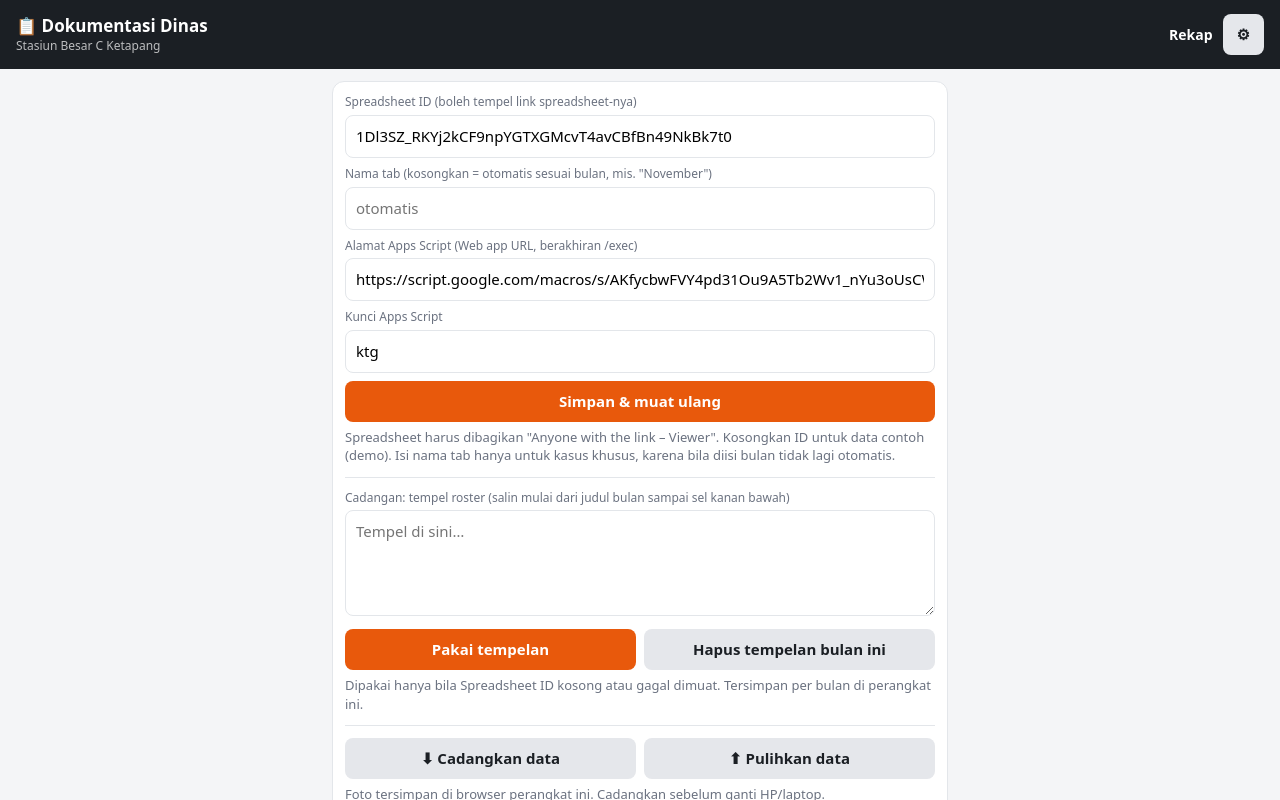
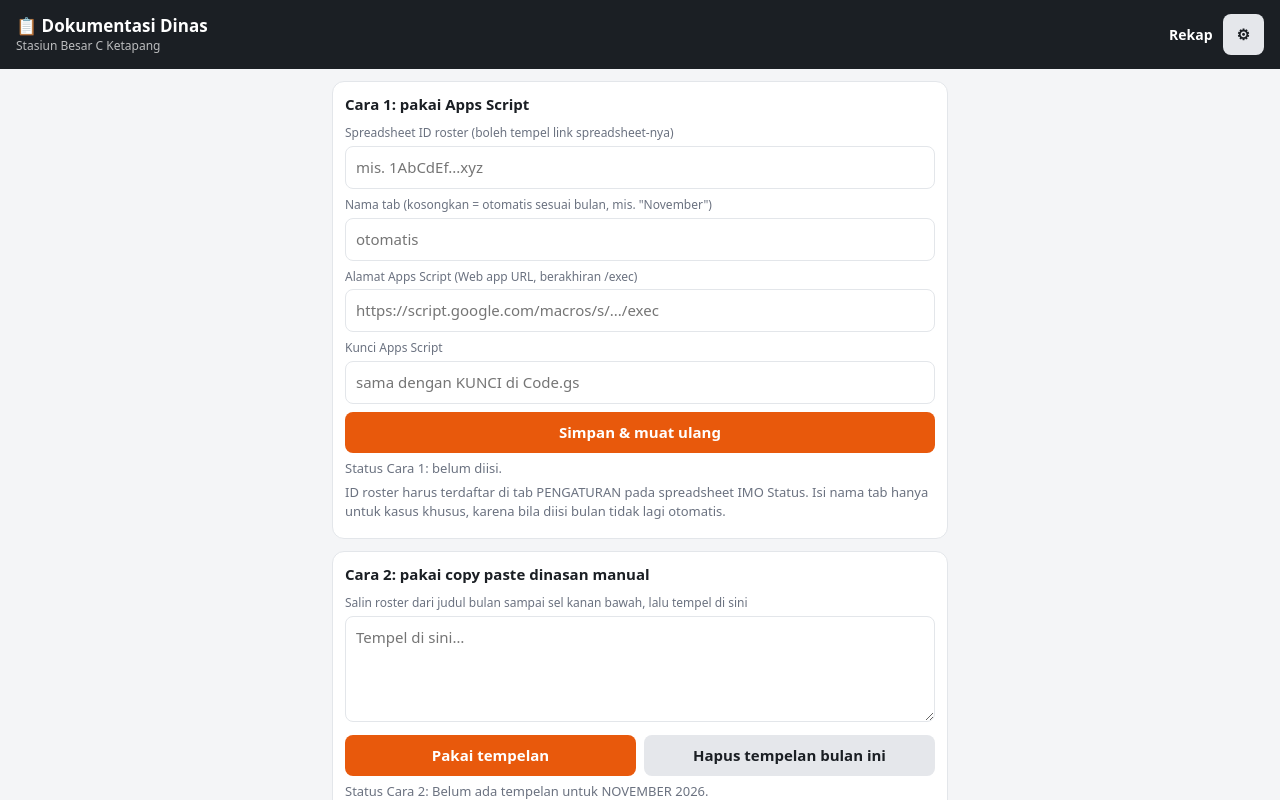
Before and after one commit to catkaujungtimur/imo, a plain HTML site: page index.html in a window 1280 px wide. Both pictures are taken after a click on the button "⚙︎". Shown: the top 800 px of the page. Drawn offline with nearby package versions, Linux system fonts and the light colour scheme; no server answers.

Commit message:
Update index.html

```diff
--- a/index.html
+++ b/index.html
@@ -1,3 +1,4 @@
+
 <!doctype html>
 <html lang="id">
 <head>
@@ -40,6 +41,9 @@ dialog::backdrop{background:rgba(0,0,0,.5)}
 .slot .a{display:flex;gap:8px;margin-top:6px}
 input[type=file]{display:none}
 .hide{display:none}
+.card h3{margin:0 0 10px;font-size:15px;display:flex;align-items:center;gap:8px;flex-wrap:wrap}
+.card.active{border-color:var(--pr);box-shadow:0 0 0 1px var(--pr)}
+.badge{font-size:11px;font-weight:600;background:var(--pr);color:#fff;border-radius:99px;padding:2px 8px}
 header small{display:block;font-weight:400;font-size:12px;opacity:.7}
 header a{color:#fff;text-decoration:none;font-weight:600;margin-right:10px;font-size:14px}
 body.rk main{max-width:none}
@@ -64,8 +68,10 @@ body.rk main{max-width:none}
 <header><h1>📋 Dokumentasi Dinas<small id="stn"></small></h1><div><a id="lnkRekap" href="#rekap">Rekap</a><button class="sec" id="gear">⚙︎</button></div></header>
 <main>
 
-<div class="card hide" id="settings">
-  <label class="l">Spreadsheet ID (boleh tempel link spreadsheet-nya)</label>
+<div class="hide" id="settings">
+  <div class="card" id="box1">
+    <h3>Cara 1: pakai Apps Script <span class="badge hide" id="b1">sedang dipakai</span></h3>
+    <label class="l">Spreadsheet ID roster (boleh tempel link spreadsheet-nya)</label>
     <input type="text" id="ssId" placeholder="mis. 1AbCdEf...xyz">
     <label class="l" style="margin-top:8px">Nama tab (kosongkan = otomatis sesuai bulan, mis. "November")</label>
     <input type="text" id="ssTab" placeholder="otomatis">
@@ -73,24 +79,29 @@ body.rk main{max-width:none}
     <input type="text" id="scUrl" placeholder="https://script.google.com/macros/s/.../exec">
     <label class="l" style="margin-top:8px">Kunci Apps Script</label>
     <input type="text" id="scKey" placeholder="sama dengan KUNCI di Code.gs">
-  <div class="row" style="margin-top:8px">
-    <button id="saveCfg">Simpan &amp; muat ulang</button>
+    <div class="row" style="margin-top:8px"><button id="saveCfg">Simpan &amp; muat ulang</button></div>
+    <div class="msg" id="c1msg"></div>
+    <div class="msg">ID roster harus terdaftar di tab PENGATURAN pada spreadsheet IMO Status. Isi nama tab hanya untuk kasus khusus, karena bila diisi bulan tidak lagi otomatis.</div>
   </div>
-  <div class="msg">Spreadsheet harus dibagikan "Anyone with the link – Viewer". Kosongkan ID untuk data contoh (demo). Isi nama tab hanya untuk kasus khusus, karena bila diisi bulan tidak lagi otomatis.</div>
-  <hr style="border:0;border-top:1px solid var(--bd);margin:12px 0">
-  <label class="l">Cadangan: tempel roster (salin mulai dari judul bulan sampai sel kanan bawah)</label>
+  <div class="card" id="box2">
+    <h3>Cara 2: pakai copy paste dinasan manual <span class="badge hide" id="b2">sedang dipakai</span></h3>
+    <label class="l">Salin roster dari judul bulan sampai sel kanan bawah, lalu tempel di sini</label>
     <textarea id="pasteBox" rows="4" placeholder="Tempel di sini…" style="width:100%;padding:10px;border:1px solid var(--bd);border-radius:8px;font:inherit"></textarea>
     <div class="row" style="margin-top:8px">
       <button id="pasteUse">Pakai tempelan</button>
       <button class="sec" id="pasteDel">Hapus tempelan bulan ini</button>
     </div>
-  <div class="msg" id="pasteMsg">Dipakai hanya bila Spreadsheet ID kosong atau gagal dimuat. Tersimpan per bulan di perangkat ini.</div>
-  <hr style="border:0;border-top:1px solid var(--bd);margin:12px 0">
+    <div class="msg" id="pasteMsg"></div>
+    <div class="msg">Tersimpan per bulan di perangkat ini. Dipakai bila Cara 1 belum diisi atau sedang tidak tersambung.</div>
+  </div>
+  <div class="card" id="box3">
+    <h3>Cadangan data foto</h3>
     <div class="row">
       <button class="sec" id="bkp">⬇︎ Cadangkan data</button>
       <label class="btn sec">⬆︎ Pulihkan data<input type="file" id="rst" accept=".json,application/json"></label>
     </div>
     <div class="msg">Foto tersimpan di browser perangkat ini. Cadangkan sebelum ganti HP/laptop.</div>
+  </div>
 </div>
 
 <div class="card">
@@ -118,9 +129,9 @@ body.rk main{max-width:none}
 /* Bagian ini khas satu stasiun. Stasiun lain cukup menyalin web ini lalu mengganti CONFIG dan kamus kode di bawahnya. */
 const CONFIG = {
   stasiun: "Stasiun Besar C Ketapang",
-  spreadsheetId: "1Dl3SZ_RKYj2kCF9npYGTXGMcvT4avCBfBn49NkBk7t0",   // ID spreadsheet roster (ganti tiap tahun, atau lewat ⚙︎)
-  scriptUrl: "https://script.google.com/macros/s/AKfycbwFVY4pd31Ou9A5Tb2Wv1_nYu3oUsCWmY-lEl6hXp7PmR4A3C_dVhZuD-4GndFBKOo/exec",       // alamat Web app Apps Script (berakhiran /exec)
-  kunci: "ktg"            // sama dengan KUNCI di Code.gs
+  spreadsheetId: "",   // ID spreadsheet roster (ganti tiap tahun, atau lewat ⚙︎)
+  scriptUrl: "",       // alamat Web app Apps Script (berakhiran /exec)
+  kunci: ""            // sama dengan KUNCI di Code.gs
 };
 const DEFAULT_ID = CONFIG.spreadsheetId;
 
@@ -243,23 +254,6 @@ const pasteKey=(y,m)=>"paste|"+y+"-"+m;
 const BULANTITLE=BULAN.map(b=>b[0]+b.slice(1).toLowerCase());
 const getId=()=>LS("ssId")||DEFAULT_ID;
 const tabName=()=>(LS("ssTab")||"").trim()||BULANTITLE[+$("mon").value];
-const gviz=(id,tab,hd)=>`https://docs.google.com/spreadsheets/d/${id}/gviz/tq?tqx=out:csv&sheet=${encodeURIComponent(tab)}${hd?"&headers=0":""}`;
-
-// Ambil tab dari Google Sheets (format CSV agar huruf seperti L/CT/SOE tidak hilang).
-// Percobaan 1 memakai headers=0 (semua baris dianggap data); jika roster tidak terbaca, coba tanpa itu.
-async function fetchSheet(id,tab){
-  let lastErr,sample="";
-  for(const hd of [true,false]){
-    const r=await fetch(gviz(id,tab,hd),{cache:"no-store"});
-    if(!r.ok) throw new Error("HTTP "+r.status);
-    const t=await r.text();
-    if(/^\s*</.test(t)) throw new Error("Spreadsheet tidak bisa diakses. Cek ID dan pastikan dibagikan 'Anyone with the link' (Viewer).");
-    try{buildRoster(t);return t}catch(e){lastErr=e;sample=t}
-  }
-  const all=parseCSV(sample);
-  const peek=all.filter(r=>r.some(c=>c.trim())).slice(0,4).map(r=>r.slice(0,8).map(c=>c.trim().slice(0,18)).join(" ¦ ")).join(" // ");
-  throw new Error(lastErr.message+" Cuplikan dari Google ("+all.length+" baris): "+(peek||"kosong"));
-}
 
 const getScript=()=>(LS("scUrl")||CONFIG.scriptUrl||"").trim();
 const getKey=()=>(LS("scKey")||CONFIG.kunci||"").trim();
@@ -273,49 +267,65 @@ async function callScript(params){
   if(!j.ok) throw new Error(j.error||"Apps Script menolak permintaan.");
   return j;
 }
-// Utama: Apps Script (isi sel lengkap). Cadangan: Google gviz. Hasil keduanya berupa array baris atau teks.
-async function fetchRoster(id,tab){
-  let scErr="";
-  if(getScript()){
-    try{const j=await callScript({action:"roster",id,tab});buildRoster(j.values);return {data:j.values,via:"Apps Script"}}
-    catch(e){scErr=e.message}
+const readCache=k=>{const c=LS(k);if(!c)return null;try{return JSON.parse(c)}catch(e){return c}};
+
+const stamp=k=>+LS("t|"+k)||0;
+let METHOD={aktif:"none",c1:"",c1bad:false};
+function showMethod(){
+  const {m,y}=sel(),pasted=LS(pasteKey(y,m));
+  $("b1").classList.toggle("hide",METHOD.aktif!=="c1");
+  $("b2").classList.toggle("hide",METHOD.aktif!=="c2");
+  $("box1").classList.toggle("active",METHOD.aktif==="c1");
+  $("box2").classList.toggle("active",METHOD.aktif==="c2");
+  const c=$("c1msg");c.textContent="Status Cara 1: "+(METHOD.c1||"belum diisi.");c.className="msg"+(METHOD.c1bad?" err":"");
+  let t="Belum ada tempelan untuk "+BULAN[m]+" "+y+".";
+  if(pasted){try{t="Tempelan tersimpan untuk "+BULAN[m]+" "+y+" ("+buildRoster(pasted).order.length+" pegawai)."}catch(e){t="Tempelan tersimpan tetapi tidak terbaca: "+e.message}}
+  const p=$("pasteMsg");p.textContent="Status Cara 2: "+t;p.className="msg";
 }
-  try{return {data:await fetchSheet(id,tab),via:"Google Sheets"}}
-  catch(e){throw new Error((scErr?"Apps Script: "+scErr+" | ":"")+e.message)}
-}
-const readCache=k=>{const c=LS(k);if(!c)return null;try{return JSON.parse(c)}catch(e){return c}};
 
 let loadSeq=0;
 async function loadRoster(){
   const seq=++loadSeq,id=getId(),{m,y}=sel(),tab=tabName();
-  const pasted=LS(pasteKey(y,m));
-  let data=null,src="";
-  if(!id){
-    if(pasted){data=pasted;src="Roster dari tempelan (cadangan) ✓"}
-    else{data=demoCSV();src="Data contoh (demo). Isi Spreadsheet ID di ⚙︎ atau tempel roster."}
-  }else{
+  const pk=pasteKey(y,m),pasted=LS(pk),hasC1=!!(id&&getScript());
+  let data=null,aktif="none",note="",c1="",c1bad=false;
+  if(hasC1){
     const ck="csv|"+id+"|"+tab;
     try{
-      setStatus('Memuat tab "'+tab+'"…');
-      const r=await fetchRoster(id,tab);
-      data=r.data;LS(ck,JSON.stringify(data));
-      src='Roster tab "'+tab+'" dimuat via '+r.via+' ✓';
+      setStatus("Menyambung ke Apps Script…");
+      const j=await callScript({action:"roster",id,tab});
+      buildRoster(j.values);
+      data=j.values;LS(ck,JSON.stringify(data));LS("t|"+ck,Date.now());
+      aktif="c1";c1='tersambung ✓ (tab "'+tab+'")';
     }catch(e){
-      let fb="roster tersimpan terakhir";
-      data=readCache(ck);
-      if(!data){data=pasted;fb="roster tempelan"}
-      if(!data){if(seq===loadSeq){ROSTER=null;setStatus('Gagal memuat tab "'+tab+'": '+e.message,true);render()}return}
-      src="Gagal memuat ("+e.message+"). Memakai "+fb+".";
+      c1="belum berhasil. "+e.message;c1bad=true;
+      const cached=readCache(ck);
+      // pakai yang lebih baru antara salinan Cara 1 dan tempelan Cara 2
+      if(cached&&(!pasted||stamp(ck)>=stamp(pk))){data=cached;aktif="c1";note="salinan tersimpan terakhir, sedang tidak tersambung"}
+      else if(pasted){data=pasted;aktif="c2"}
     }
+  }else{
+    c1=!id&&!getScript()?"belum diisi.":!id?"Spreadsheet ID belum diisi.":"alamat Apps Script belum diisi.";
+    if(pasted){data=pasted;aktif="c2"}
   }
   if(seq!==loadSeq) return;
+  if(!data&&hasC1){
+    ROSTER=null;METHOD={aktif:"none",c1,c1bad};showMethod();
+    setStatus("Cara 1 (Apps Script) belum berhasil dan belum ada tempelan Cara 2. Lihat ⚙︎. "+c1.replace(/^belum berhasil\.\s*/,""),true);
+    render();return;
+  }
+  if(!data){data=demoCSV()}
+  METHOD={aktif,c1,c1bad};showMethod();
   try{ROSTER=buildRoster(data)}catch(e){ROSTER=null;setStatus(e.message,true);render();return}
   ROSTER.valid=true;let warn="";
-  if(id&&ROSTER.month!=null&&(ROSTER.month!==m||(ROSTER.year&&ROSTER.year!==y))){
+  if(aktif==="c1"&&ROSTER.month!=null&&(ROSTER.month!==m||(ROSTER.year&&ROSTER.year!==y))){
     ROSTER.valid=false;
     warn='Peringatan: tab "'+tab+'" berisi roster '+BULAN[ROSTER.month]+' '+(ROSTER.year||"")+', bukan '+BULAN[m]+' '+y+'. Label dinas dari tab ini tidak dipakai.';
   }
-  setStatus(warn||src,!!warn);
+  let txt;
+  if(aktif==="c1") txt="Metode aktif: Cara 1 (Apps Script)"+(note?" · "+note:' · tab "'+tab+'" ✓');
+  else if(aktif==="c2") txt="Metode aktif: Cara 2 (copy paste dinasan manual)"+(c1bad?" · Cara 1 belum tersambung, lihat ⚙︎":"");
+  else txt="Belum ada metode yang dipilih, sementara memakai data contoh. Isi Cara 1 atau Cara 2 di ⚙︎.";
+  setStatus(warn||txt,!!warn);
   await render();
 }
 function setStatus(t,e){const s=$("status");s.textContent=t;s.className="msg"+(e?" err":"")}
@@ -581,7 +591,7 @@ $("pasteUse").onclick=()=>{
     if(r.month!=null)$("mon").value=r.month;
     if(r.year)$("yr").value=r.year;
     const {m,y}=sel();
-    LS(pasteKey(y,m),t);$("pasteBox").value="";
+    LS(pasteKey(y,m),t);LS("t|"+pasteKey(y,m),Date.now());$("pasteBox").value="";
     pmsg("Tempelan disimpan untuk "+BULAN[m]+" "+y+" ("+Object.keys(r.people).length+" pegawai).");
     loadRoster();
   }catch(err){pmsg("Tempelan tidak terbaca: "+err.message,true)}
```
Lines whose indentation alone changed are shown as unchanged.
